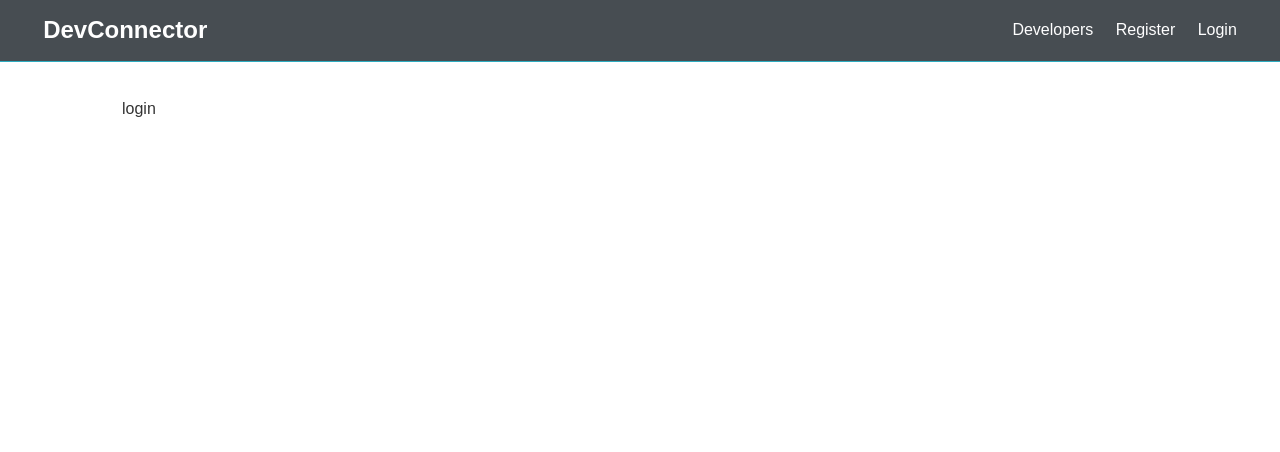
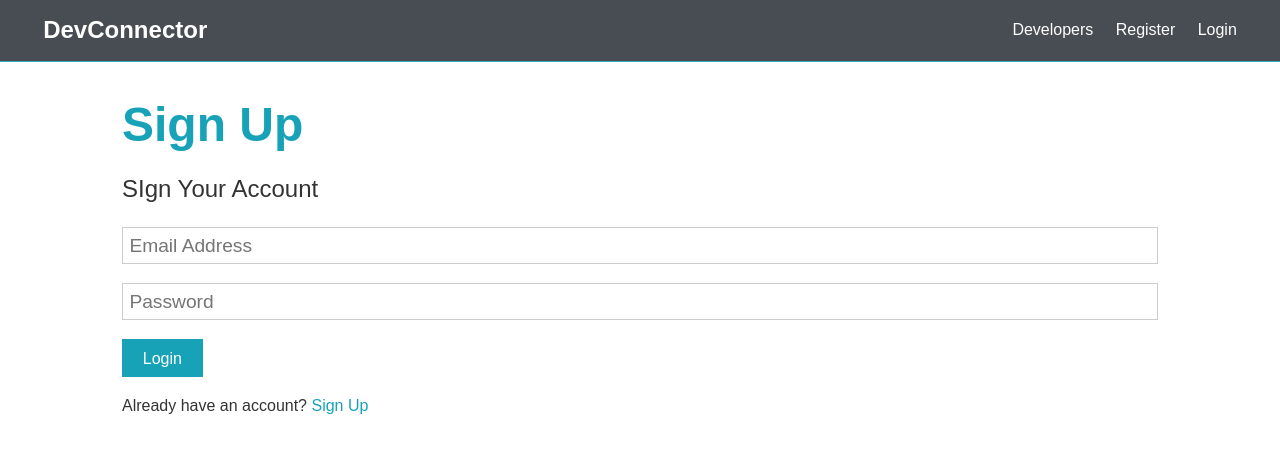
Before and after one commit to elitecolors/react_node, a React (Create React App) app in the folder client/: page /login in a window 1280 px wide. Shown: the top 452 px of the page. Built offline with nearby package versions, Linux system fonts and the light colour scheme.

Commit message:
login form

```diff
--- a/client/src/components/auth/Login.js
+++ b/client/src/components/auth/Login.js
@@ -1,12 +1,48 @@
-import React from 'react'
+import React, { Fragment, useState} from 'react'
+import {Link } from "react-router-dom";
 
 const Login= () =>{
-    return (
-        <div>
-            login
-        </div>
+    const [formData, setFormData] = useState({
+        email: '',
+        password: '',
+    });
 
-    )
+    const {  email,password} = formData;
+    const onChange= e => setFormData({...formData,[e.target.name]: e.target.value});
+    const onSubmit = async e => {
+        e.preventDefault();
+
+            console.log(formData);
+
+    }
+
+    return <Fragment>
+        <h1 className="large text-primary">Sign Up</h1>
+        <p className="lead"><i className="fas fa-user"></i> SIgn Your Account</p>
+        <form className="form" onSubmit={e =>onSubmit(e)}>
+            <div className="form-group">
+                <input type="email"
+                       value={email}
+                       onChange={e => onChange(e)}
+                       placeholder="Email Address"
+                       name="email"/>
+            </div>
+            <div className="form-group">
+                <input
+                    type="password"
+                    value={password}
+                    onChange={e => onChange(e)}
+                    placeholder="Password"
+                    name="password"
+                    minLength="6"
+                />
+            </div>
+            <input type="submit" className="btn btn-primary" value="Login"/>
+        </form>
+        <p className="my-1">
+            Already have an account? <Link to="/register">Sign Up</Link>
+        </p>
+    </Fragment>
 }
 
 export default Login
--- a/client/src/components/auth/Register.js
+++ b/client/src/components/auth/Register.js
@@ -1,4 +1,5 @@
-import React, { Fragment, useState} from 'react'
+import React, { Fragment, useState} from 'react';
+import {Link } from "react-router-dom";
 
 const Register= () =>{
     const [formData, setFormData] = useState({
@@ -10,7 +11,7 @@ const Register= () =>{
 
     const { name, email,password,password2} = formData;
     const onChange= e => setFormData({...formData,[e.target.name]: e.target.value});
-    const onSubmit = e => {
+    const onSubmit = async e => {
         e.preventDefault();
         if(password != password2){
             console.log('password not equals');
@@ -65,7 +66,7 @@ const Register= () =>{
             <input type="submit" className="btn btn-primary" value="Register"/>
         </form>
         <p className="my-1">
-            Already have an account? <a href="login.html">Sign In</a>
+            Already have an account? <Link to="/login">Sign In</Link>
         </p>
             </Fragment>
 }
```
